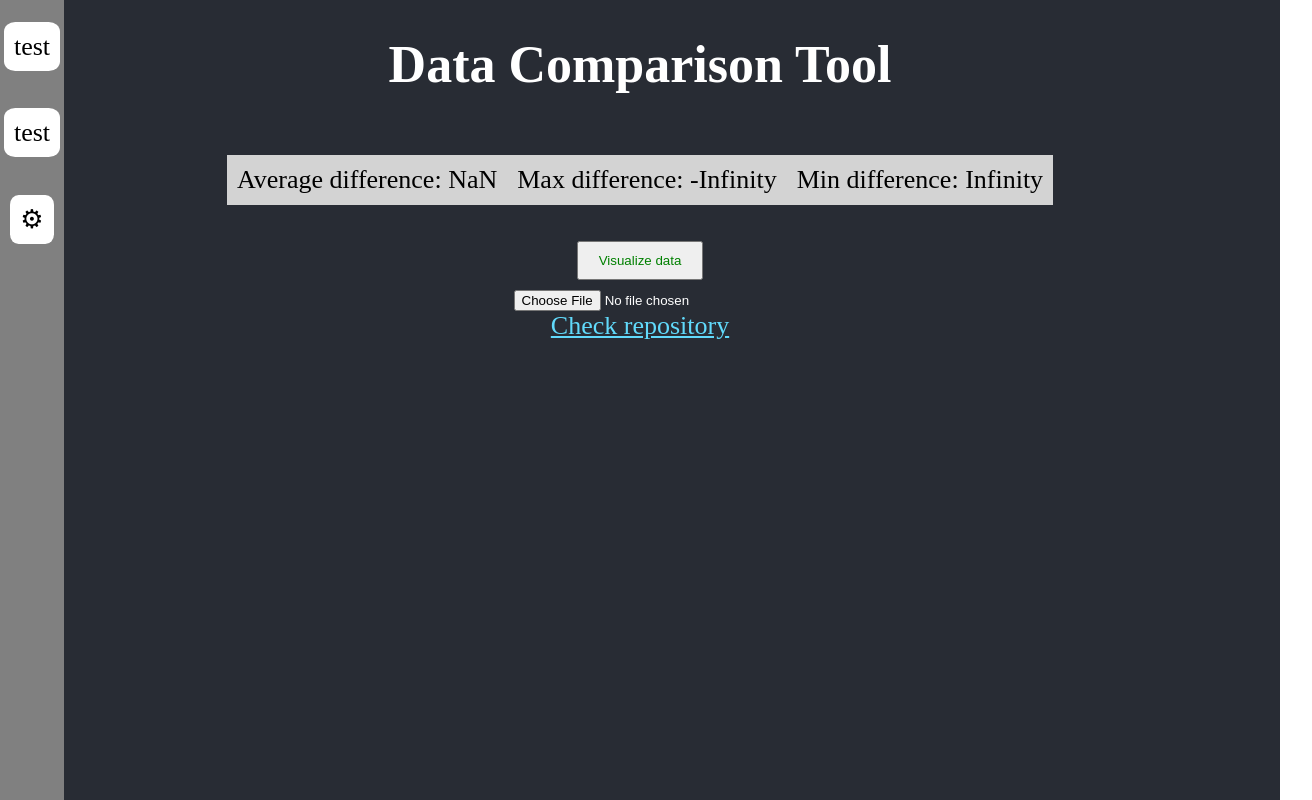
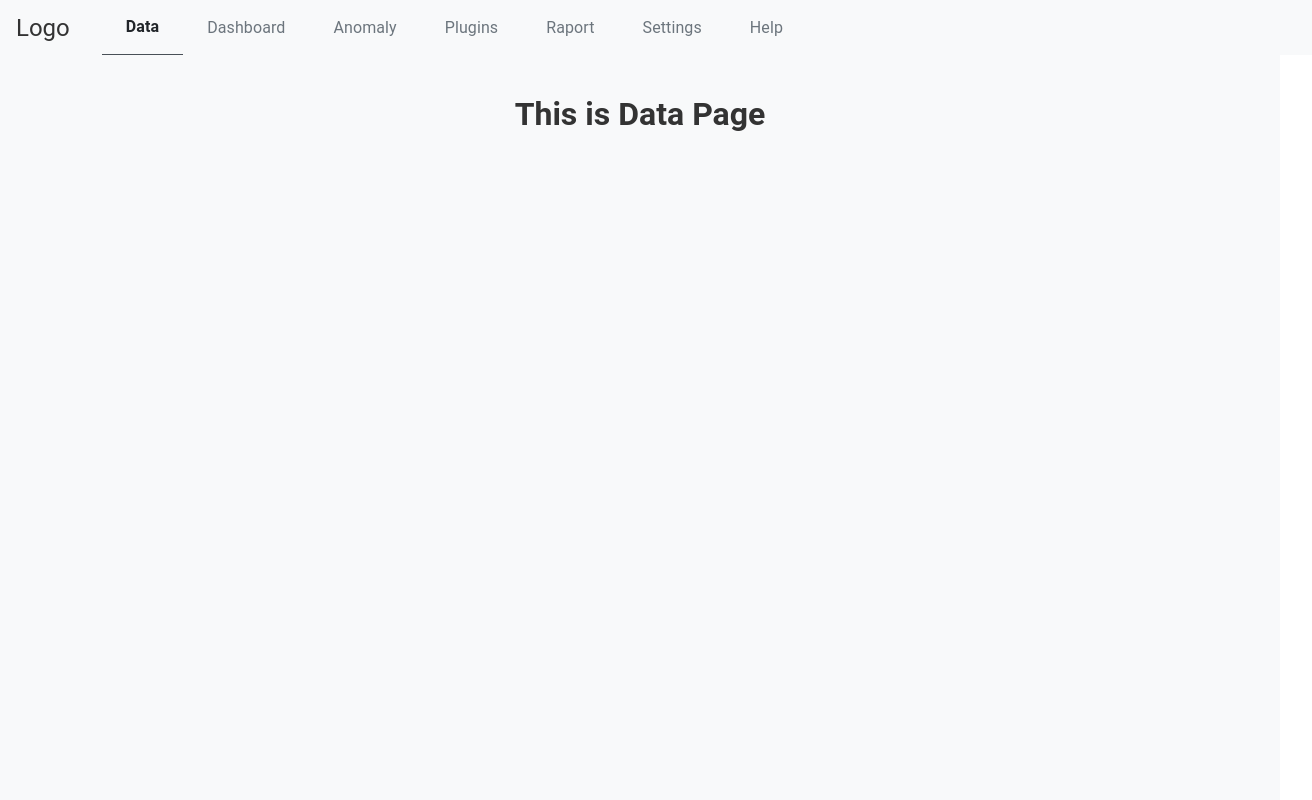
Before and after one commit to misko02/Comparison-Tool, a React (Create React App) app in the folder client/: page /data in a window 1280 px wide. Shown: the whole page, 1312 px wide, since content can reach past the window. Built offline with nearby package versions, Linux system fonts and the light colour scheme.

Commit message:
Implement navigation bar with functional routing

```diff
--- /dev/null
+++ b/client/src/NavPage.css
@@ -0,0 +1,31 @@
+/* Reset domyślnych marginesów i paddingów */
+html, body {
+  margin: 0;
+  padding: 0;
+  height: 100%;
+  width: 100%;
+}
+
+.NavPage {
+  text-align: center;
+  min-height: 100vh;
+  background-color: #f8f9fa;
+  display: flex;
+  flex-direction: column;
+}
+
+main {
+  flex: 1;
+  padding: 20px;
+}
+
+h1 {
+  font-family: 'Roboto', sans-serif;
+  color: #333;
+  margin-top: 20px;
+}
+
+p {
+  font-family: 'Roboto', sans-serif;
+  color: #666;
+}
--- /dev/null
+++ b/client/src/NavPage.tsx
@@ -0,0 +1,33 @@
+import React from 'react';
+import { Routes, Route, Navigate } from 'react-router-dom';
+import { NavigationMenu } from './components/Navbar/Navbar';
+import DataPage from './pages/DataPage';
+import DashboardPage from './pages/DashboardPage';
+import AnomalyPage from './pages/AnomalyPage';
+import PluginsPage from './pages/PluginsPage';
+import RaportPage from './pages/RaportPage';
+import SettingsPage from './pages/SettingsPage';
+import HelpPage from './pages/HelpPage';
+import './NavPage.css';
+
+const NavPage: React.FC = () => {
+  return (
+    <div className="NavPage">
+      <NavigationMenu />
+      <main>
+        <Routes>
+          <Route path="/" element={<Navigate to="/data" replace />} /> {/* Ustawienie domyślnej strony startowej na DataPage */}
+          <Route path="/data" element={<DataPage />} />
+          <Route path="/dashboard" element={<DashboardPage />} />
+          <Route path="/anomaly" element={<AnomalyPage />} />
+          <Route path="/plugins" element={<PluginsPage />} />
+          <Route path="/raport" element={<RaportPage />} />
+          <Route path="/settings" element={<SettingsPage />} />
+          <Route path="/help" element={<HelpPage />} />
+        </Routes>
+      </main>
+    </div>
+  );
+};
+
+export default NavPage;
--- a/client/src/components/Navbar/Navbar.css
+++ b/client/src/components/Navbar/Navbar.css
@@ -0,0 +1,30 @@
+.navigation-menu {
+  position: relative;
+}
+
+.navigation-menu .logo-placeholder {
+  font-family: 'Roboto', sans-serif;
+  font-size: 24px;
+  color: #333;
+  margin-right: 32px; /* Zastępuje div.margin */
+}
+
+.navigation-menu.top {
+  align-items: center;
+  background-color: var(--graygray-1);
+  display: inline-flex;
+  padding: 0px 16px;
+  width: 100%;
+}
+
+:root {
+  --graygray-1: rgba(248, 249, 250, 1);
+  --graygray-2: rgba(233, 236, 239, 1);
+  --graygray-3: rgba(222, 226, 230, 1);
+  --graygray-4: rgba(206, 212, 218, 1);
+  --graygray-5: rgba(173, 181, 189, 1);
+  --graygray-6: rgba(108, 117, 125, 1);
+  --graygray-7: rgba(73, 80, 87, 1);
+  --graygray-8: rgba(52, 58, 64, 1);
+  --graygray-9: rgba(33, 37, 41, 1);
+}
--- a/client/src/components/Navbar/Navbar.tsx
+++ b/client/src/components/Navbar/Navbar.tsx
@@ -1 +1,29 @@
-export {}
+import { JSX } from 'react';
+import './Navbar.css';
+import { ButtonsTopMenu } from './ButtonsTopMenu/ButtonsTopMenu';
+
+interface NavItem {
+  text: string;
+  to: string;
+}
+
+export const NavigationMenu = (): JSX.Element => {
+  const navItems: NavItem[] = [
+    { text: 'Data', to: '/data' },
+    { text: 'Dashboard', to: '/dashboard' },
+    { text: 'Anomaly', to: '/anomaly' },
+    { text: 'Plugins', to: '/plugins' },
+    { text: 'Raport', to: '/raport' },
+    { text: 'Settings', to: '/settings' },
+    { text: 'Help', to: '/help' },
+  ];
+
+  return (
+    <div className="navigation-menu top">
+      <div className="logo-placeholder">Logo</div>
+      {navItems.map((item) => (
+        <ButtonsTopMenu key={item.text} text={item.text} to={item.to} />
+      ))}
+    </div>
+  );
+};
--- a/client/src/index.tsx
+++ b/client/src/index.tsx
@@ -1,16 +1,15 @@
 import React from 'react';
 import ReactDOM from 'react-dom/client';
-import App from './App';
-import Home from './Home';
+import NavPage from './NavPage';
 import reportWebVitals from './reportWebVitals';
+import { BrowserRouter } from 'react-router-dom';
 
-const root = ReactDOM.createRoot(
-  document.getElementById('root') as HTMLElement
-);
+const root = ReactDOM.createRoot(document.getElementById('root') as HTMLElement);
 root.render(
   <React.StrictMode>
-     <App />
-    {/*<Home />*/}
+    <BrowserRouter>
+      <NavPage />
+    </BrowserRouter>
   </React.StrictMode>
 );
 
```
